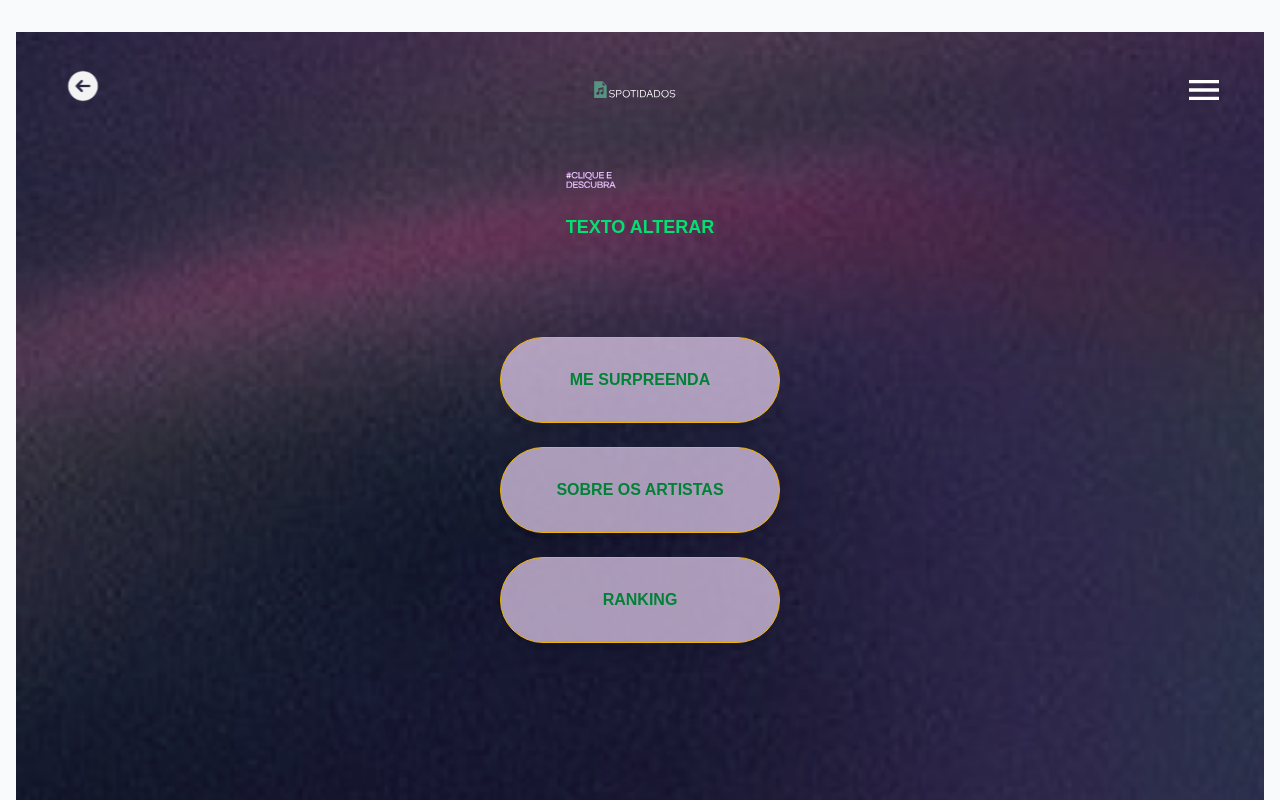
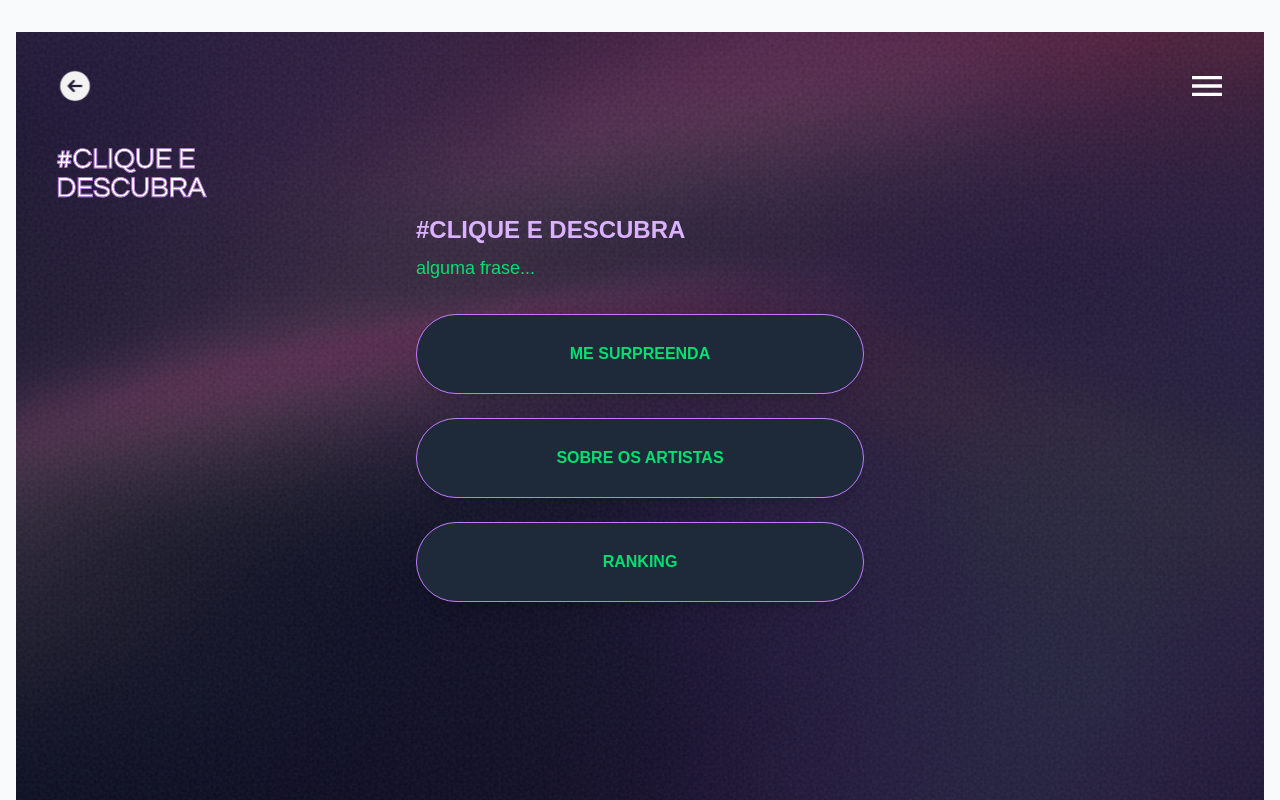
Before and after one commit to ogdie/Spotidados, a Next.js app: page /menu in a window 1280 px wide. Shown: the top 800 px of the page. Built offline with nearby package versions, Linux system fonts and the light colour scheme.

Commit message:
feat: savingmenu

```diff
--- a/src/pages/index.js
+++ b/src/pages/index.js
@@ -8,7 +8,7 @@ export default function Home() {
     <div
       className="flex flex-col items-center justify-start min-h-screen bg-cover bg-center bg-no-repeat text-black px-4 pt-6"
       style={{
-        backgroundImage: "url('/images/background2.png')",
+        backgroundImage: "url('/images/background.png')",
         backgroundSize: "cover",
         backgroundPosition: "center",
         backgroundRepeat: "no-repeat",
--- a/src/pages/menu.js
+++ b/src/pages/menu.js
@@ -7,51 +7,32 @@ export default function Menu() {
 
   return (
     <div
-      className="flex flex-col items-center justify-start min-h-screen bg-cover bg-center bg-no-repeat text-black px-4 pt-6"
+      className="flex flex-col items-center justify-start min-h-screen px-4 pt-6 text-white"
       style={{
-        backgroundImage: "url('/images/background2.png')",
+        backgroundImage: "url('/images/background.png')",
         backgroundSize: "cover",
         backgroundPosition: "center",
         backgroundRepeat: "no-repeat",
       }}
     >
       {/* TOPO */}
-      <div className="w-full flex items-center justify-between mb-8 px-4 relative">
-        {/* Botão Voltar - Esquerda */}
-        <div>
-          <Voltar />
-        </div>
-
-        {/* Logo - Centro */}
-        <div className="absolute left-1/2 transform -translate-x-1/2">
-          <img
-            src="/images/logo.spot.svg"
-            alt="Logo Spotidados"
-            className="w-[100px] h-[100px]"
-          />
-        </div>
-
-        {/* Menu com imagem SVG - Direita */}
+      <div className="w-full flex items-center justify-between mb-8 px-2">
+        <Voltar />
         <div className="relative z-50">
-          <button
-            onClick={() => setMenuOpen(!menuOpen)}
-            className="p-2"
-          >
+          <button onClick={() => setMenuOpen(!menuOpen)} className="p-2">
             <img
               src="/images/icon.menu.svg"
               alt="Abrir Menu"
-              className="w-[40px] h-[40px] cursor-pointer hover:scale-105 transition-transform"
+              className="w-[50px] h-[40px] cursor-pointer hover:scale-105 transition-transform"
             />
           </button>
-
-          {/* Dropdown estilizado */}
           {menuOpen && (
             <div className="absolute right-0 mt-2 w-40 bg-white rounded-lg shadow-xl border border-gray-200 overflow-hidden">
               <ul className="flex flex-col">
                 <li>
                   <Link
                     href="/perfil"
-                    className="block px-4 py-3 text-sm text-gray-800 hover:bg-green-100 hover:text-green-700 transition-colors"
+                    className="block px-4 py-3 text-sm text-gray-800 hover:bg-purple-100 hover:text-purple-700 transition-colors"
                   >
                     Perfil
                   </Link>
@@ -63,38 +44,39 @@ export default function Menu() {
       </div>
 
       {/* CLIQUE E DESCUBRA */}
-      <div className="text-center mb-12">
-        <h1 className="text-3xl font-bold text-white leading-snug">
-           <img
-              src="/images/clique.descubra.svg"
-              alt="clique"
-              className="w-[50px] h-[50px] cursor-pointer hover:scale-105 transition-transform" // Corrigido de w-[50x] para w-[50px]
-            />
-          <span className="block text-green-400 text-lg mt-2">TEXTO ALTERAR</span>
-        </h1>
+      <div className="w-full flex justify-start mb-4">
+        <img
+          src="/images/clique.descubra.svg"
+          alt="clique"
+          className="w-[200px] h-[50px] cursor-pointer hover:scale-105 transition-transform"
+        />
       </div>
 
-      {/* Botões principais com efeito hover */}
-      <div className="flex flex-col gap-6 w-full items-center mt-12">
+      {/* FRASE */}
+      <div className="text-left w-full max-w-md mb-8">
+        <h1 className="text-2xl font-bold text-purple-300">#CLIQUE E DESCUBRA</h1>
+        <p className="text-green-400 text-lg mt-2">alguma frase...</p>
+      </div>
+
+      {/* BOTÕES PRINCIPAIS */}
+      <div className="flex flex-col gap-6 w-full items-start max-w-md">
         {[
           { href: "/surpreenda", label: "ME SURPREENDA" },
           { href: "/artistas", label: "SOBRE OS ARTISTAS" },
           { href: "/ranking", label: "RANKING" },
         ].map(({ href, label }) => (
-          <Link href={href} key={label}>
-            <div className="relative group w-[280px] h-[86px]">
+          <Link href={href} key={label} className="w-full">
+            <div className="relative group w-full h-[80px]">
               <button
-                className="w-full h-full rounded-full text-green-700 font-semibold border border-yellow-500 shadow-lg relative z-10 transition-colors"
-                style={{ backgroundColor: "#e6d0f0b6" }}
+                className="w-full h-full rounded-full text-green-400 font-semibold border border-purple-400 shadow-lg relative z-10 transition-transform hover:scale-105 bg-gray-800"
               >
                 {label}
               </button>
-              <div className="absolute inset-0 rounded-full bg-green-900 opacity-0 group-hover:opacity-30 transition-opacity z-0"></div>
+              <div className="absolute inset-0 rounded-full bg-green-700 opacity-0 group-hover:opacity-30 transition-opacity z-0"></div>
             </div>
           </Link>
         ))}
       </div>
-
     </div>
   );
 }
--- a/src/pages/surpreenda.js
+++ b/src/pages/surpreenda.js
@@ -11,43 +11,55 @@ import {
   obterPrimeiraMusica
 } from "../utils/dataProcessing.js";
 
+function createSlug(text) {
+  if (typeof text !== 'string' || text === null) return 'default-path';
+  return text
+    .toLowerCase()
+    .normalize('NFD')
+    .replace(/[\u0300-\u036f]/g, '')
+    .replace(/[^a-z0-9\s-]/g, '')
+    .trim()
+    .replace(/\s+/g, '-')
+    .replace(/-+/g, '-');
+}
+
 export default function Surpreenda() {
   const [menuOpen, setMenuOpen] = useState(false);
 
   const cards = [
-    { title: "Total de reproduções", value: contarTotalPlays(), color: "green" },
-    { title: "Média diária de plays", value: mediaDiariaPlays(), color: "purple" },
-    { title: "Número de músicas ouvidas", value: contarTotalMusicas(), color: "purple" },
-    { title: "Estação mais ouvida", value: estacaoMaisOuvida(), color: "green" },
-    { title: "Hora do dia mais ouvida", value: horarioMaisOuvido(), color: "green" },
-    { title: "Artista mais ouvido", value: artistaMaisOuvido(), color: "purple" },
-    { title: "Primeira música no histórico", value: obterPrimeiraMusica(), color: "green" },
+    { title: "TOTAL DE REPRODUÇÕES", value: contarTotalPlays() },
+    { title: "MÉDIA DIÁRIA DE PLAYS", value: mediaDiariaPlays() },
+    { title: "NÚMERO DE MÚSICAS OUVIDAS", value: contarTotalMusicas() },
+    { title: "ESTAÇÃO MAIS OUVIDA", value: estacaoMaisOuvida() },
+    { title: "HORA DO DIA MAIS OUVIDA", value: horarioMaisOuvido() },
+    { title: "ARTISTA MAIS OUVIDO", value: artistaMaisOuvido() },
+    { title: "PRIMEIRA MÚSICA NO HISTÓRICO", value: obterPrimeiraMusica() },
   ];
 
-  const colorMap = {
-    green: "bg-green-200",
-    purple: "bg-purple-200",
-  };
-
   return (
-    <div className="flex flex-col items-center min-h-screen bg-cover bg-center bg-no-repeat px-4 pt-6"
-      style={{ backgroundImage: "url('/images/background2.png')" }}>
-
+    <div
+      className="flex flex-col items-center min-h-screen px-4 pt-6 text-white"
+      style={{
+        backgroundImage: "url('/images/background.png')",
+        backgroundSize: "cover",
+        backgroundPosition: "center",
+        backgroundRepeat: "no-repeat",
+      }}
+    >
       {/* Topo */}
-      <div className="w-full flex justify-between items-center mb-6 relative">
+      <div className="w-full flex justify-between items-center mb-6 px-2">
         <Voltar />
-        <div className="flex flex-col gap-1 relative">
-          <button
-            className="flex flex-col justify-center items-center p-1"
-            onClick={() => setMenuOpen(prev => !prev)}
-          >
-            <span className="w-6 h-0.5 bg-black rounded block"></span>
-            <span className="w-6 h-0.5 bg-black rounded block"></span>
-            <span className="w-6 h-0.5 bg-black rounded block"></span>
+        <div className="relative z-50">
+          <button onClick={() => setMenuOpen(prev => !prev)} className="p-2">
+            <div className="space-y-1">
+              <span className="block w-6 h-0.5 bg-white rounded"></span>
+              <span className="block w-6 h-0.5 bg-white rounded"></span>
+              <span className="block w-6 h-0.5 bg-white rounded"></span>
+            </div>
           </button>
           {menuOpen && (
             <div className="absolute right-0 mt-2 w-32 bg-white shadow-lg rounded border border-gray-200 z-50">
-              <Link href="/perfil" className="block px-4 py-2 hover:bg-green-100">
+              <Link href="/perfil" className="block px-4 py-2 text-gray-800 hover:bg-purple-100 hover:text-purple-700">
                 Perfil
               </Link>
             </div>
@@ -55,39 +67,32 @@ export default function Surpreenda() {
         </div>
       </div>
 
-      {/* TUDO SOBRE SEUS PLAYS */}
-      <div className="text-center mb-8">
-        <h1 className="text-3xl font-bold text-black leading-snug">
-          TUDO SOBRE SEUS PLAYS
-        </h1>
-        <p className="text-green-500 text-lg mt-2 text-left">você em dados</p>
+      {/* Título */}
+      <div className="flex justify-start items-center w-full mb-4">
+        <img
+          src="/images/about.plays.svg"
+          alt="plays"
+          className="w-[200px] h-[50px] cursor-pointer hover:scale-105 transition-transform"
+        />
       </div>
 
-      {/* Cards */}
-      <div className="grid grid-cols-2 gap-4 w-full max-w-md mb-8">
-        {cards.slice(0, 2).map((card, index) => (
-          <div key={index} className={`border-2 border-orange-400 rounded-full p-4 flex flex-col items-center justify-center ${colorMap[card.color]}`}>
-            <span className="text-2xl font-bold text-purple-700">{card.value}</span>
-            <span className="text-center mt-2 text-green-800">{card.title}</span>
-          </div>
+      {/* Cards estilizados como botões */}
+      <div className="grid grid-cols-1 sm:grid-cols-2 gap-6 w-full max-w-md mb-8">
+        {cards.map((card, index) => (
+          <Link href={`/surpreenda/${createSlug(card.title)}`} key={index} className="group">
+            <div className="relative w-full h-[86px]">
+              <button
+                className="w-full h-full rounded-full text-green-400 font-semibold border border-purple-400 shadow-lg relative z-10 transition-transform hover:scale-105 bg-gray-800"
+              >
+                <div className="text-center">
+                  <div className="text-xl font-bold">{card.value}</div>
+                  <div className="text-xs mt-1 uppercase">{card.title}</div>
+                </div>
+              </button>
+              <div className="absolute inset-0 rounded-full bg-green-700 opacity-0 group-hover:opacity-30 transition-opacity z-0"></div>
+            </div>
+          </Link>
         ))}
-        {cards.slice(2, 4).map((card, index) => (
-          <div key={index + 2} className={`border-2 border-orange-400 rounded-full p-4 flex flex-col items-center justify-center ${colorMap[card.color]}`}>
-            <span className="text-2xl font-bold text-purple-700">{card.value}</span>
-            <span className="text-center mt-2 text-green-800">{card.title}</span>
-          </div>
-        ))}
-        {cards.slice(4, 6).map((card, index) => (
-          <div key={index + 4} className={`border-2 border-orange-400 rounded-full p-4 flex flex-col items-center justify-center ${colorMap[card.color]}`}>
-            <span className="text-2xl font-bold text-purple-700">{card.value}</span>
-            <span className="text-center mt-2 text-green-800">{card.title}</span>
-          </div>
-        ))}
-        {/* Último card ocupando duas colunas */}
-        <div className={`border-2 border-orange-400 rounded-full p-4 flex flex-col items-center justify-center ${colorMap[cards[6].color]} col-span-2`}>
-          <span className="text-2xl font-bold text-purple-700">{cards[6].value}</span>
-          <span className="text-center mt-2 text-green-800">{cards[6].title}</span>
-        </div>
       </div>
     </div>
   );
```
Also changed, not shown: public/images/background.png (added), public/images/background2.png (deleted).
